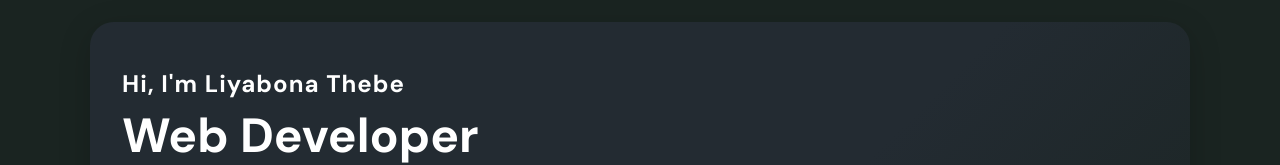
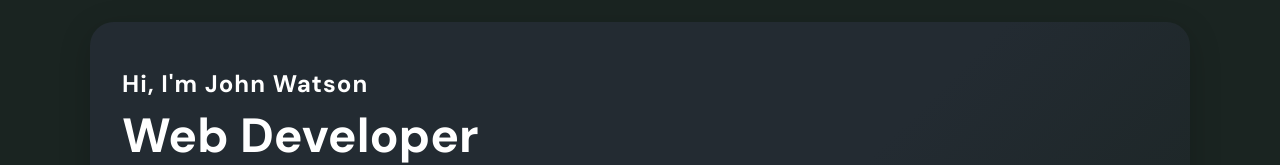
Before and after one commit to Liya-dotcom/UI-Portfolio, a plain HTML site: page index.html in a window 1280 px wide. Shown: the part 130-295 px from the top of the page. Drawn offline with nearby package versions, Linux system fonts and the light colour scheme.

Commit message:
Initial Commit

```diff
--- a/index.html
+++ b/index.html
@@ -68,7 +68,7 @@
   </nav>
   <div id="im">
     <div class="text-content lead">
-      <h4 style="color: white;">Hi, I'm Liyabona Thebe</h4>
+      <h4 style="color: white;">Hi, I'm John Watson</h4>
       <h1 id="color">Web Developer</h1>
 <h3 class="mb-4">
   <span class="typed-text"></span><span class="cursor">&nbsp;</span>
```
